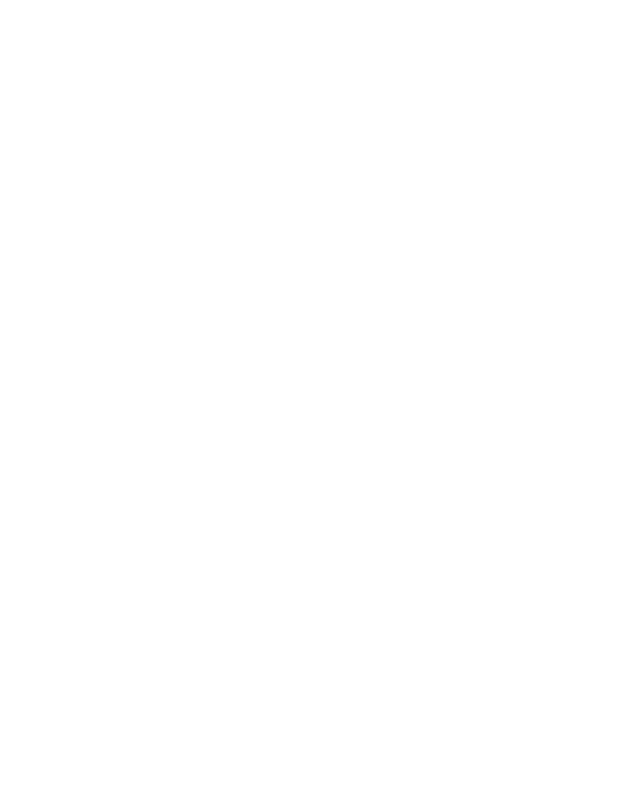
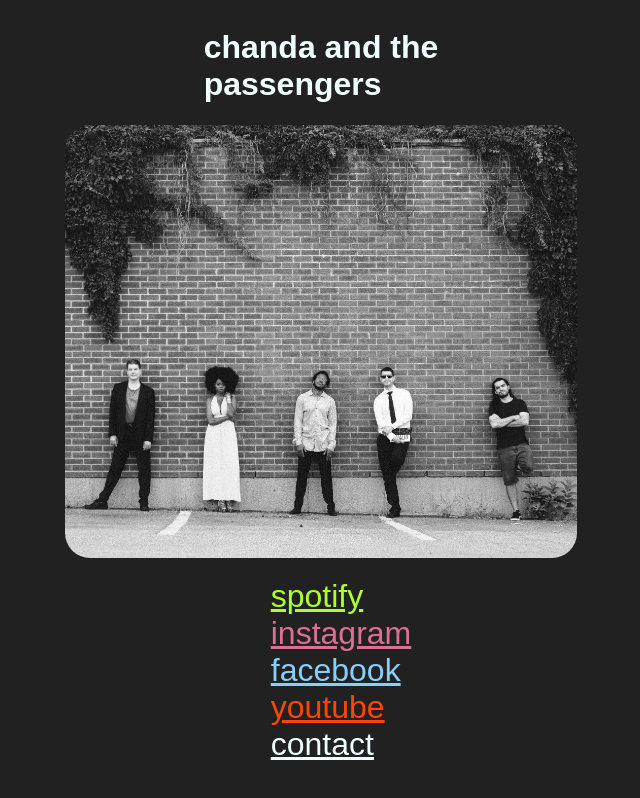
Before and after one commit to jrdnrch/chandaandthepassengers.com, a plain HTML site: page index.html in a window 1280 px wide. Shown: the whole page, without its empty margins (319-959 px from the left). Drawn offline with Linux system fonts and the light colour scheme.

Commit message:
second commit

```diff
--- a/index.html
+++ b/index.html
@@ -2,10 +2,97 @@
 <html lang="en">
 <head>
     <meta charset="UTF-8">
+    <meta http-equiv="X-UA-Compatible" content="IE=edge">
     <meta name="viewport" content="width=device-width, initial-scale=1.0">
-    <title>Document</title>
+    <title>chanda & the passegners</title>
+
+    <style>
+
+        body {
+            font-family: Arial, Helvetica, sans-serif;
+            background-color: rgba(0, 0, 0, 0.87);
+            color: azure;
+            display: flex;
+            flex-direction: column;
+            align-items: center;
+        }
+
+        nav {
+            display: flex;
+            flex-direction: column;
+            align-items: center;
+        }
+        img {
+            width: 100%;
+            height: auto;
+        }
+
+        .cover img {
+            border-radius: 25px;
+        }
+
+        ul li {
+            list-style: none;
+        }
+
+        a {
+            color: azure;
+            font-size: 2em;
+        }
+
+        .cover {
+            max-width: 40vw;
+        }
+
+        .s {
+            color: greenyellow;
+        }
+
+        .ig {
+            color: palevioletred;
+        }
+
+        .f {
+            color: lightskyblue;
+        }
+
+        .y {
+            color: orangered;
+        }
+    </style>
 </head>
 <body>
 
+<header>
+    <h1> chanda and the <br> passengers</h1>
+
+
+</header>
+
+<main>
+
+    <div class="cover">
+        <img src="/images/passengers-hero.webp" alt="">
+    </div>
+    <nav>
+        <ul>
+            <li>
+                <a class="s" href="https://open.spotify.com/artist/56VFJom5fMijLkrDlCjkID?si=7ThnhrGzQl2eMhp0A3v8QQ">spotify</a>
+            </li>
+            <li>
+                <a class="ig" href="https://www.instagram.com/chandaandthepassengers/">instagram</a>
+            </li>
+            <li><a class="f" href="https://www.facebook.com/chandaandthepassengers/">facebook</a></li>
+            <li><a class="y" href="https://www.youtube.com/channel/UCf5J-Viuze5i8U0wax3glpw">youtube</a></li>
+            <li><a href="https://us14.list-manage.com/contact-form?u=1d551094aacfac399c419cae5&form_id=d9c41a1a0c3203db5e18cd4b0eb7c22e">contact</a></li>
+           </ul>
+    </nav>
+
+    <div>
+
+    </div>
+</main>
+
+
 </body>
 </html>
```
Also changed, not shown: images/passengers-hero.webp (added), 2 other files.
